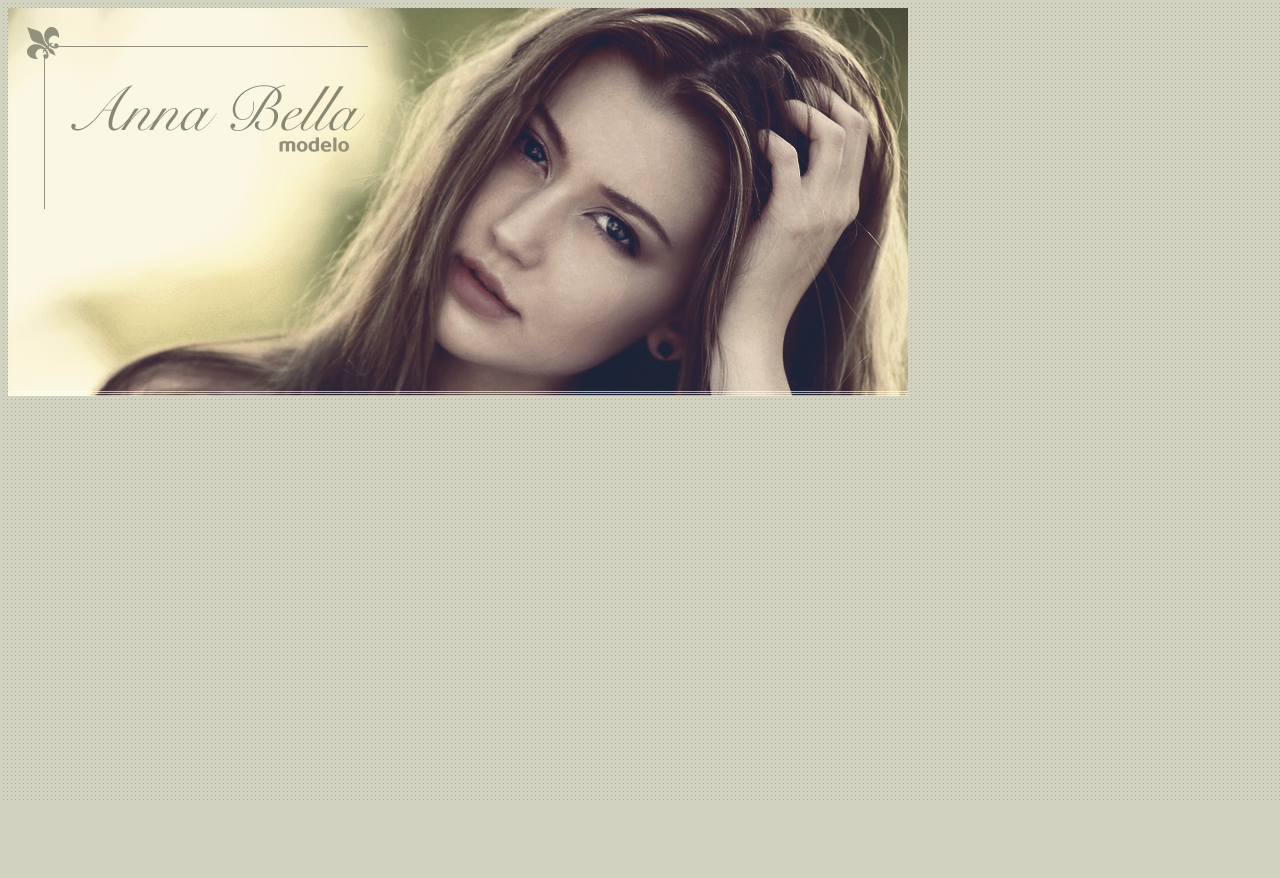
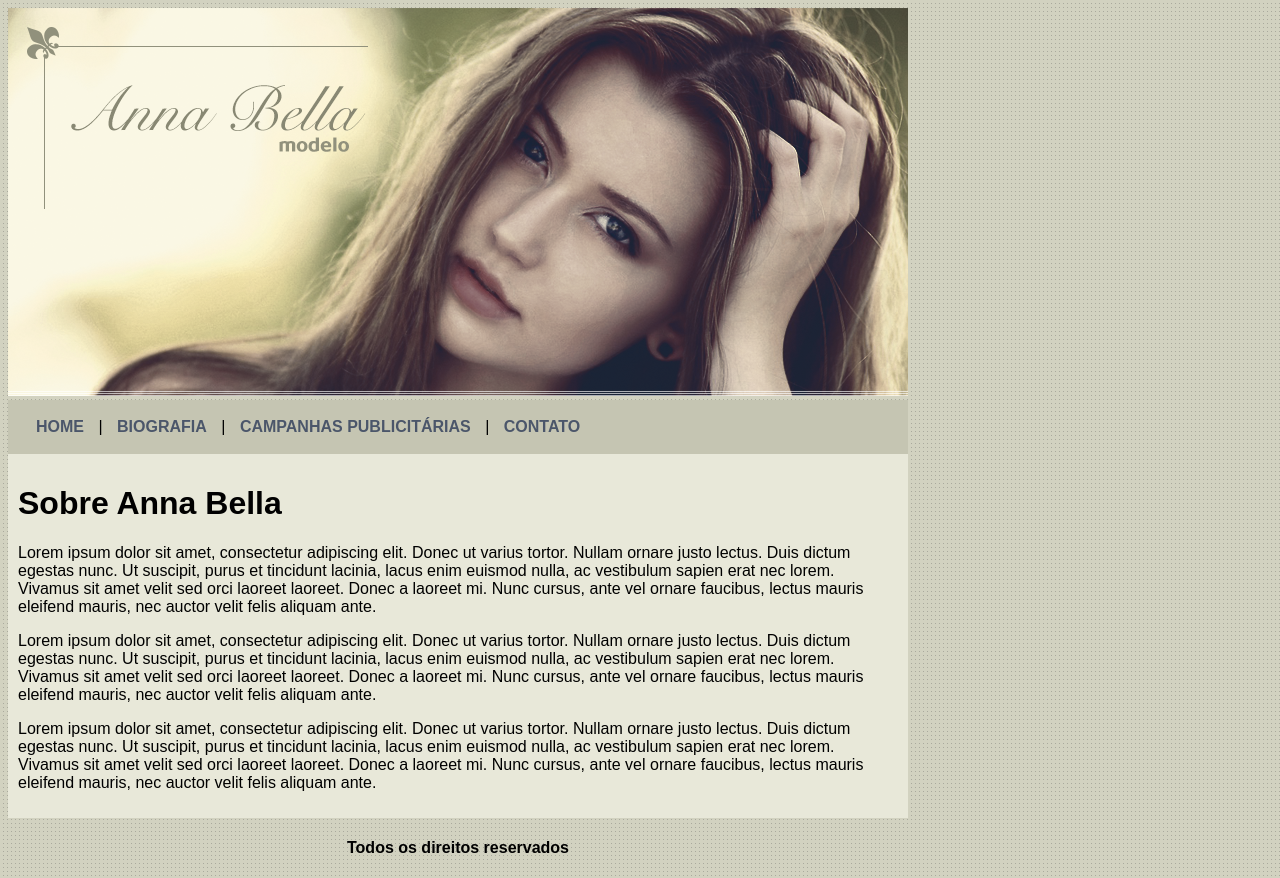
Before and after one commit to Evan7silva/desafioGitHub, a plain HTML site: page index.html in a window 1280 px wide. Before the commit the page ends 800 px from the top, so only its background shows below. Drawn offline with Linux system fonts and the light colour scheme.

Commit message:
Site Anna Bella - meio

```diff
--- a/estilo.css
+++ b/estilo.css
@@ -6,3 +6,24 @@ body {
 #principal {
     width: 900px;
 }
+
+#menu {
+    background: #c5c5b2;
+    padding: 18px;
+}
+
+#conteudo {
+    background: #e8e8d9;
+    padding: 10px;
+}
+
+.centralizar {
+    text-align: center;
+}
+
+a {
+    color: #4b566a;
+    text-decoration: none;
+    font-weight: bold;
+    padding: 10px;
+}
--- a/index.html
+++ b/index.html
@@ -10,6 +10,34 @@
 <body>
     <div id="principal">
         <img src="imagens/capa.png" alt="">
+
+        <div id="menu">
+            <a href="index.html">HOME</a> |
+            <a href="biografia.html">BIOGRAFIA</a> |
+            <a href="campanhas publicitarias.html">CAMPANHAS PUBLICITÁRIAS</a> |
+            <a href="cantato.html">CONTATO</a>
+        </div>
+
+        <div id="conteudo"><!--inicio do conteudo-->
+            <h1>Sobre Anna Bella</h1>
+            <p>
+                Lorem ipsum dolor sit amet, consectetur adipiscing elit. Donec ut varius tortor. Nullam ornare justo lectus. Duis dictum egestas nunc. Ut suscipit, purus et tincidunt lacinia, lacus enim euismod nulla, ac vestibulum sapien erat nec lorem. Vivamus sit amet velit sed orci laoreet laoreet. Donec a laoreet mi. Nunc cursus, ante vel ornare faucibus, lectus mauris eleifend mauris, nec auctor velit felis aliquam ante.
+            </p>
+
+            <p>
+                Lorem ipsum dolor sit amet, consectetur adipiscing elit. Donec ut varius tortor. Nullam ornare justo lectus. Duis dictum egestas nunc. Ut suscipit, purus et tincidunt lacinia, lacus enim euismod nulla, ac vestibulum sapien erat nec lorem. Vivamus sit amet velit sed orci laoreet laoreet. Donec a laoreet mi. Nunc cursus, ante vel ornare faucibus, lectus mauris eleifend mauris, nec auctor velit felis aliquam ante.
+            </p>
+
+            <p>
+                Lorem ipsum dolor sit amet, consectetur adipiscing elit. Donec ut varius tortor. Nullam ornare justo lectus. Duis dictum egestas nunc. Ut suscipit, purus et tincidunt lacinia, lacus enim euismod nulla, ac vestibulum sapien erat nec lorem. Vivamus sit amet velit sed orci laoreet laoreet. Donec a laoreet mi. Nunc cursus, ante vel ornare faucibus, lectus mauris eleifend mauris, nec auctor velit felis aliquam ante.
+            </p>
+        </div><!--fim do conteudo-->
+
+        <div id="rodape">
+            <h4 class="centralizar">Todos os direitos reservados</h4>
+        </div>
     </div>
+
+
 </body>
 </html>
```
